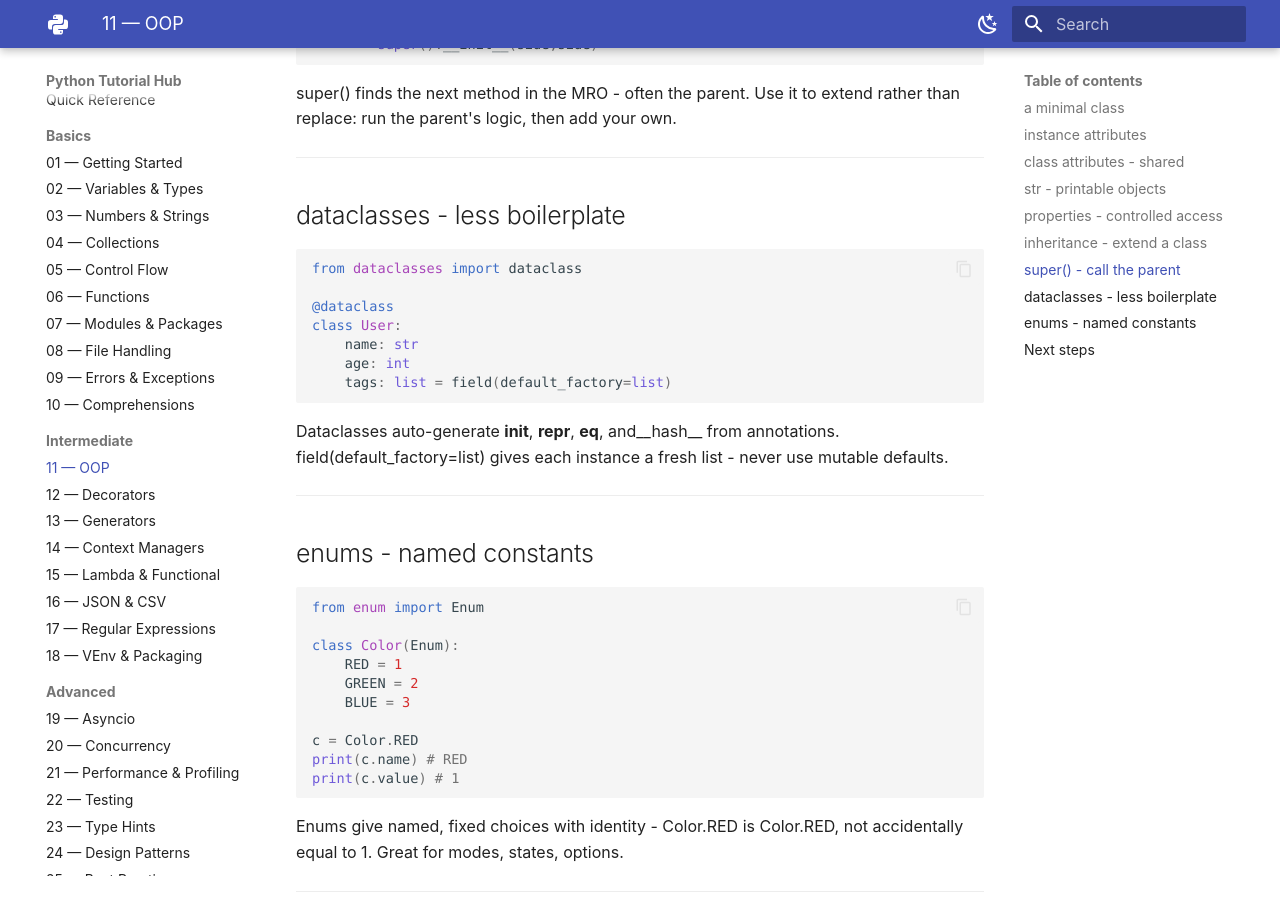
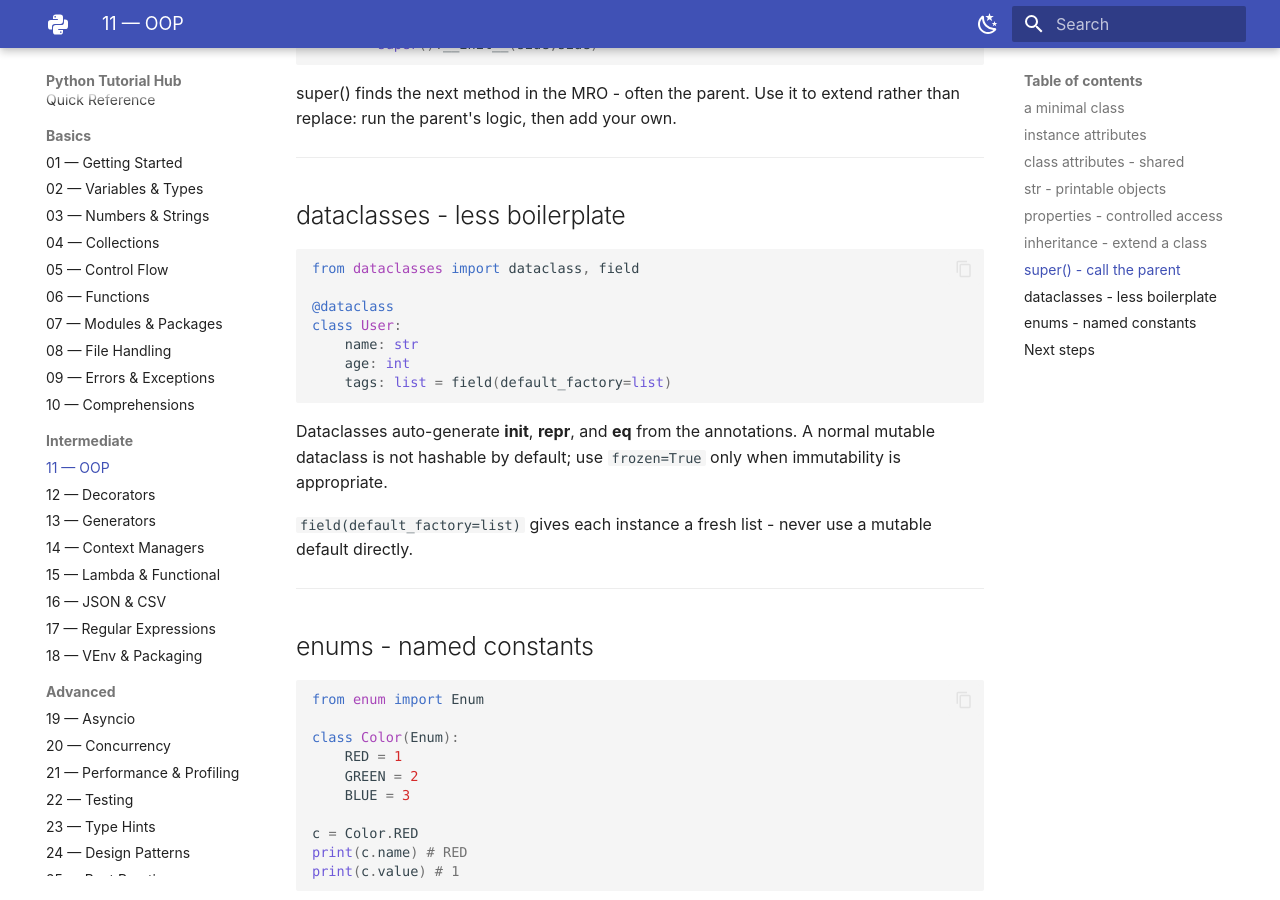
Before and after one commit to mcashpersonal-ux/Python, an MkDocs documentation site: the page built from docs/intermediate/oop.md, in a window 1280 px wide and 900 px high, scrolled down 3131 px. Built offline with MkDocs 1.6.1 and Material for MkDocs 9.7.7, drawn with Linux system fonts in a browser that asks for light colours.

````diff
--- a/docs/intermediate/oop.md
+++ b/docs/intermediate/oop.md
@@ -169,7 +169,7 @@ then add your own.
 ## dataclasses - less boilerplate
 
 ```python
-from dataclasses import dataclass
+from dataclasses import dataclass, field
 
 @dataclass
 class User:
@@ -178,9 +178,12 @@ class User:
     tags: list = field(default_factory=list)
 ```
 
-Dataclasses auto-generate __init__, __repr__, __eq__, and__hash__
-from annotations. field(default_factory=list) gives each
-instance a fresh list - never use mutable defaults.
+Dataclasses auto-generate __init__, __repr__, and __eq__ from the
+annotations. A normal mutable dataclass is not hashable by default;
+use `frozen=True` only when immutability is appropriate.
+
+`field(default_factory=list)` gives each instance a fresh list - never
+use a mutable default directly.
 
 ---
 
````
Also changed, not shown: docs/advanced/concurrency.md (+3 -1 lines), docs/advanced/testing.md (+5 -4 lines), docs/intermediate/generators.md (+3 -3 lines), docs/intermediate/lambda-functional.md (+1 -1 lines).
